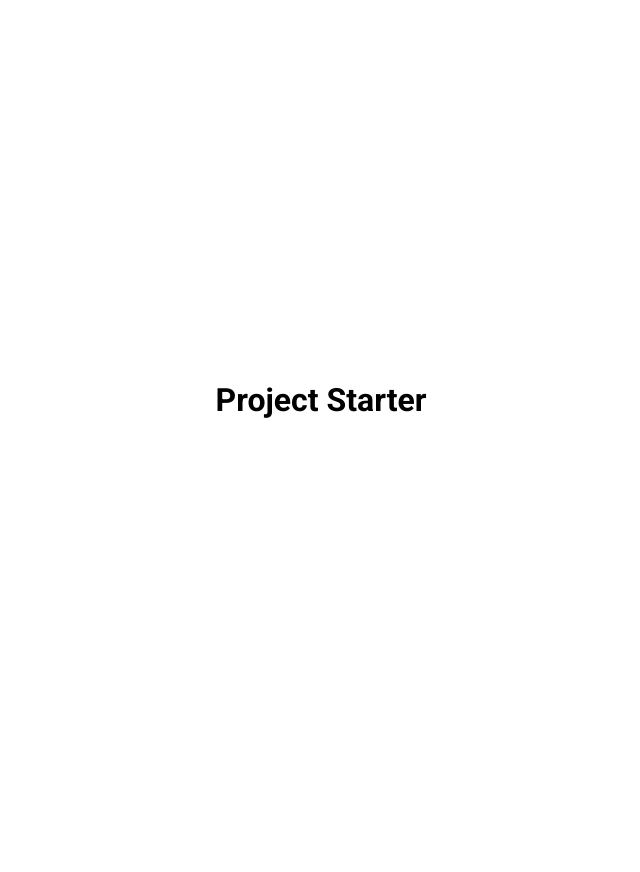
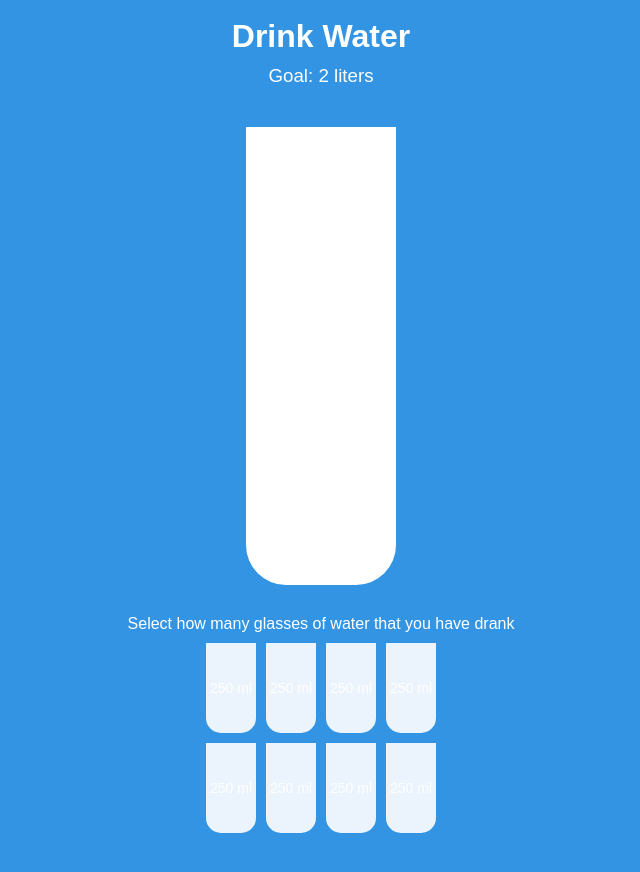
Before and after one commit to Glenda9031/Drink_Water_2, a plain HTML site: page index.html in a window 1280 px wide. Shown: the whole page, without its empty margins (319-959 px from the left). Before the commit the page ends 800 px from the top, so only its background shows below. Drawn offline with Linux system fonts and the light colour scheme.

Commit message:
Update index.html, style.css and script.js

```diff
--- a/css/style.css
+++ b/css/style.css
@@ -1,16 +1,104 @@
-@import url('https://fonts.googleapis.com/css2?family=Roboto:wght@400;700&display=swap');
+@@import url('https://fonts.googleapis.com/css?family=Montserrat:400,600&display=swap');
+
+:root {
+    --border-color: #144fc6;
+    --fill-color: #6ab3f8;
+}
 
 * {
     box-sizing: border-box;
 }
 
 body {
-    font-family: 'Roboto', sans-serif;
+    background-color: #3494e4;
+    color: #fff;
+    font-family: 'Montserrat', sans-serif;
     display: flex;
     flex-direction: column;
+    align-items: center;
+    margin-bottom: 2.5rem;
+}
+
+h1 {
+    margin: 0.625rem 0 0;
+}
+
+h3 {
+    font-weight: 400;
+    margin: 0.625rem 0;
+}
+
+.cup {
+    background-color: #fff;
+    border: 0.25rem solid var(--border-color);
+    color: var(--border-color);
+    border-radius: 0 0 2.5rem 2.5rem;
+    height: 28.625rem;
+    width: 9.375rem;
+    margin: 1.875rem 0;
+    display: flex;
+    flex-direction: column;
+    overflow: hidden;
+}
+
+.cup.cup-small {
+    height: 5.625rem;
+    width: 3.125rem;
+    border-radius: 0 0 0.9375rem 0.9375rem;
+    background-color: rgba(255, 255, 255, 0.9);
+    cursor: pointer;
+    font-size: 0.875rem;
+    align-items: center;
     justify-content: center;
+    text-align: center;
+    margin: 0.3125rem;
+    transition: 0.3s ease;
+}
+
+.cup.cup-small.full {
+    background-color: var(--fill-color);
+    color: #fff;
+}
+
+.cups {
+    display: flex;
+    flex-wrap: wrap;
     align-items: center;
-    height: 100vh;
-    overflow: hidden;
-    margin: 0;
+    justify-content: center;
+    width: 17.5rem;
 }
+
+.remained {
+    display: flex;
+    flex-direction: column;
+    align-items: center;
+    justify-content: center;
+    text-align: center;
+    flex: 1;
+    transition: 0.3s ease;
+}
+
+.remained span {
+    font-size: 1.25rem;
+    font-weight: bold;
+}
+
+.remained small {
+    font-size: 0.75rem;
+}
+
+.percentage {
+    background-color: var(--fill-color);
+    display: flex;
+    align-items: center;
+    justify-content: center;
+    font-weight: bold;
+    font-size: 1.875rem;
+    height: 0;
+    transition: 0.3s ease;
+}
+
+.text {
+    text-align: center;
+    margin: 0 0 0.3125rem;
+}
--- a/index.html
+++ b/index.html
@@ -7,7 +7,31 @@
     <link rel="stylesheet" href="css/style.css">
 </head>
 <body>
-    <h1>Project Starter</h1>
+    <h1>Drink Water</h1>
+    <h3>Goal: 2 liters</h3>
+
+    <div class="cup">
+        <div class="remained" id="remained">
+            <span class="liters"></span>
+            <small>Remained</small>
+        </div>
+
+        <div class="percentage" id="percentage"></div>
+    </div>
+
+    <p class="text">Select how many glasses of water that you have drank</p>
+
+    <div class="cups">
+        <div class="cup cup-small">250 ml</div>
+        <div class="cup cup-small">250 ml</div>
+        <div class="cup cup-small">250 ml</div>
+        <div class="cup cup-small">250 ml</div>
+        <div class="cup cup-small">250 ml</div>
+        <div class="cup cup-small">250 ml</div>
+        <div class="cup cup-small">250 ml</div>
+        <div class="cup cup-small">250 ml</div>
+    </div>
+
 <script src="script.js"></script>
 </body>
 </html>
--- a/script.js
+++ b/script.js
@@ -0,0 +1,47 @@
+const smallCups = document.querySelectorAll('.cup-small');
+const liters = document.getElementById('liters');
+const percentage = document.getElementById('percentage');
+const remained = document.getElementById('remained');
+
+updateBigCup();
+
+smallCups.forEach((cup, idx) => {
+    cup.addEventListener('click', () => highlightCups(idx))
+})
+
+function highlightCups(idx) {
+    if (idx === 7 && smallCups[idx].classList.contains("full"))-idx--;
+    else if(smallCups[idx].classList.contains("full") && !smallCups[idx].nextElementSibling.classList.contains('full')) {
+        idx--;
+    }
+
+    smallCups.forEach((cup, idx2) => {
+        if (idx2 <= idx) {
+            cup.classList.add('full');
+        } else {
+            cup.classList.remove('full')
+        }
+    })
+    updateBigCup();
+}
+
+function updateBigCup() {
+    const fullCups = document.querySelectorAll('.cup-small.full').length;
+    const totalCups = smallCups.length;
+
+    if (smallCups === 0) {
+        percentage.style.visibility = 'hidden';
+        percentage.style.height = 0;
+    } else {
+        percentage.style.visibility = 'visible';
+        percentage.style.height = `${fullCups / totalCups * 330}px`
+        percentage.innerText = `${fullCups / totalCups * 100}%`;
+    }
+    if (fullCups === totalCups) {
+        remained.style.visibility = 'hidden';
+        remained.style.height = 0;
+    } else {
+        remained.style.visibility = 'visible';
+        liters.innerText = `${2 - (250 * fullCups / 1000)}L`;
+    }
+}
```
